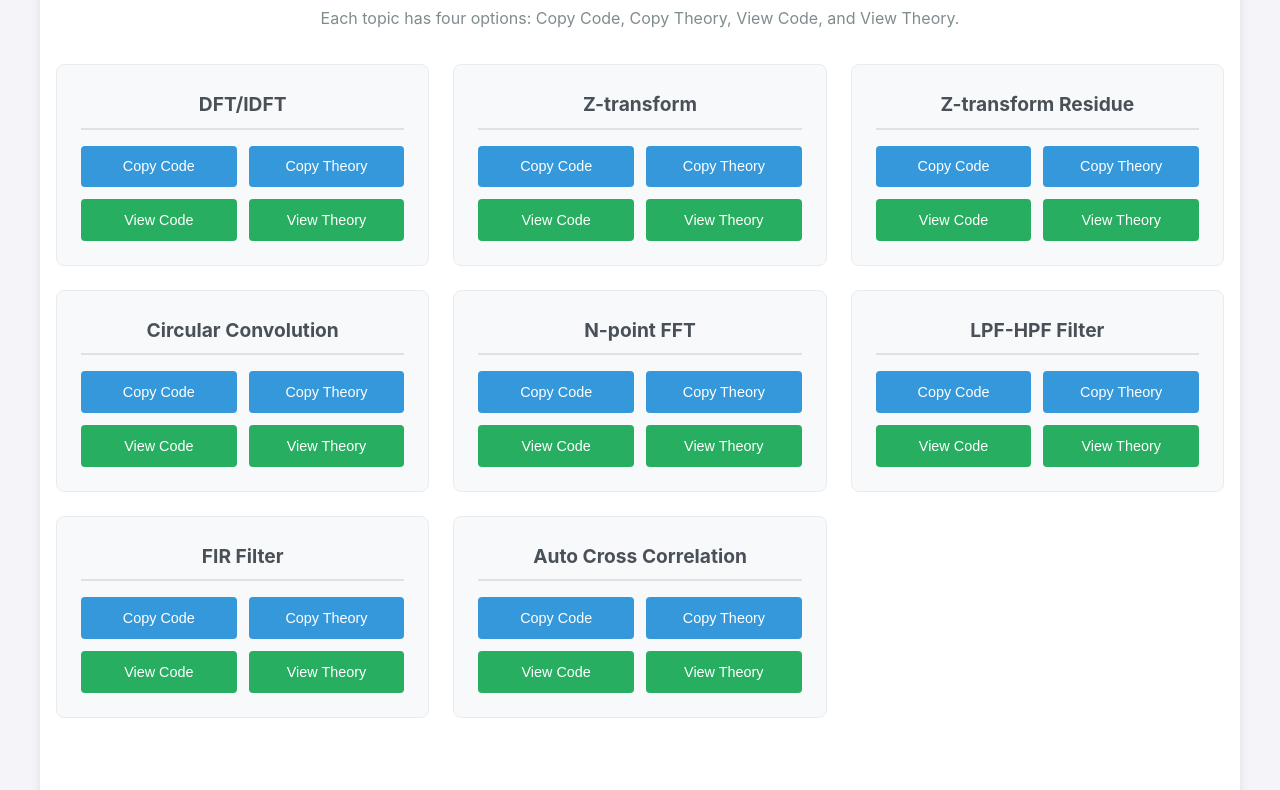
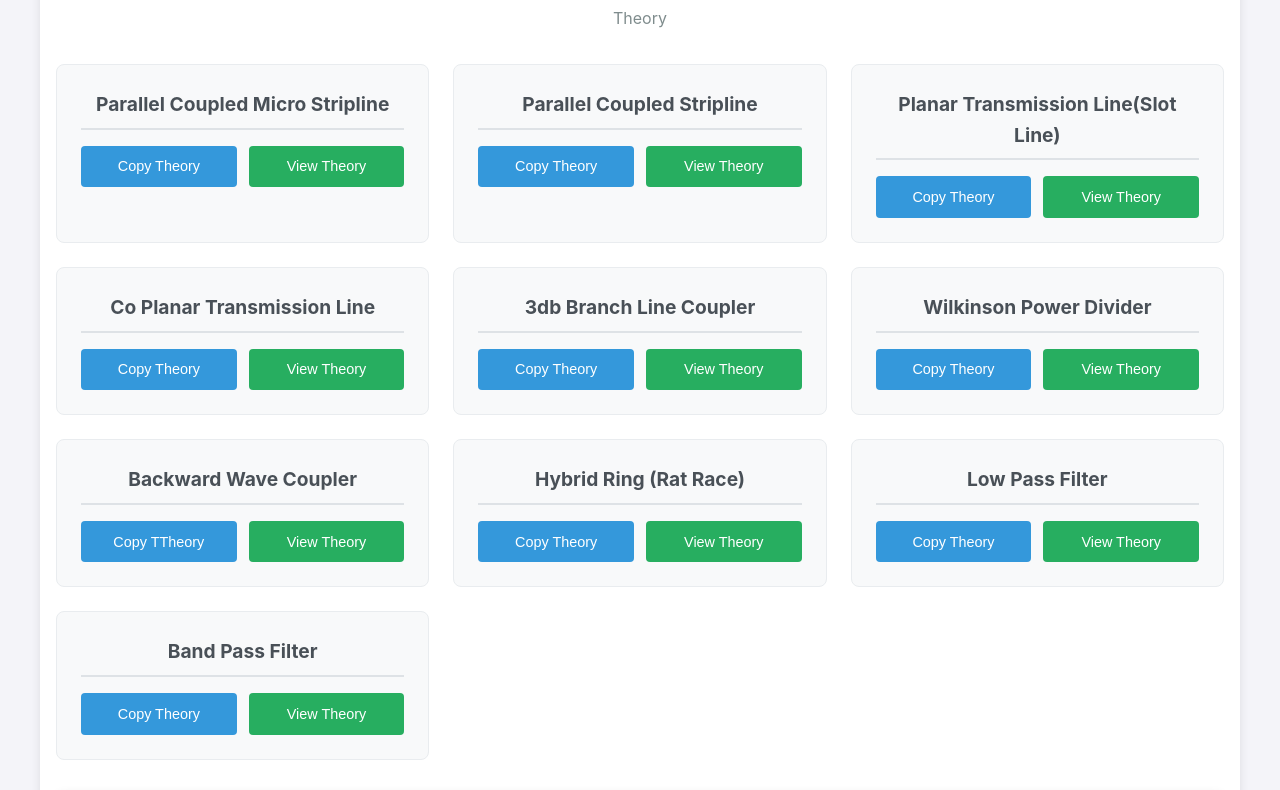
Before and after one commit to Adiaparmar/DSP, a plain HTML site: page index.html in a window 1280 px wide. Shown: the part 93-883 px from the top of the page. Drawn offline with nearby package versions, Linux system fonts and the light colour scheme.

Commit message:
Add designs and simulations for various RF components
- Implemented design and simulation of a Backward Wave Coupler at 2.4GHz, including detailed calculations and procedures.
- Developed a 5th order Band Pass Filter with a center frequency of 1.5GHz and bandwidth of 1GHz, outlining the design methodology and results.
- Created a Co-Planar Transmission Line design for 2GHz, detailing the theoretical background and impedance calculations.
- Designed a Hybrid Ring (Rat Race) coupler at 2.4GHz, including theoretical analysis and simulation results.
- Developed a 5th order Low Pass Filter with a cutoff frequency of 2.5GHz, providing comprehensive design steps and performance analysis.
- Implemented a Parallel Coupled Microstrip Line design for 2GHz, detailing the theoretical calculations and simulation results.
- Created a Parallel Coupled Strip Line design for 2GHz, including impedance calculations and simulation procedures.
- Designed a Slot Line for 2GHz, detailing the theoretical background and simulation results.
- Developed a Wilkinson Power Divider at 2.4GHz, including design parameters, calculations, and simulation outcomes.

```diff
--- a/index.html
+++ b/index.html
@@ -16,6 +16,213 @@
     <link rel="stylesheet" href="styles.css" />
   </head>
   <body>
+    <div class="container">
+      <h1>RFS Text Files</h1>
+      <p>
+        Theory
+      </p>
+
+      <div class="topics-container">
+
+        <div class="topic-section">
+          <h2>Parallel Coupled Micro Stripline</h2>
+          <div class="topic-buttons">
+            <button
+              class="copy-btn"
+              data-file="Parallel_Coupled_Micro_Stripline.txt"
+              data-action="copy"
+            >
+              Copy Theory
+            </button>
+            <button
+              class="view-btn"
+              data-file="Parallel_Coupled_Micro_Stripline.txt"
+              data-action="view"
+            >
+              View Theory
+            </button>
+          </div>
+        </div>
+
+        <div class="topic-section">
+          <h2>Parallel Coupled Stripline</h2>
+          <div class="topic-buttons">
+            <button
+              class="copy-btn"
+              data-file="Parallel_Coupled_Stripline.txt"
+              data-action="copy"
+            >
+              Copy Theory
+            </button>
+            <button
+              class="view-btn"
+              data-file="Parallel_Coupled_Stripline.txt"
+              data-action="view"
+            >
+              View Theory
+            </button>
+          </div>
+        </div>
+
+
+        <div class="topic-section">
+          <h2>Planar Transmission Line(Slot Line)</h2>
+          <div class="topic-buttons">
+            <button
+              class="copy-btn"
+              data-file="Planar_Transmission_Lines(Slot_Lines).txt"
+              data-action="copy"
+            >
+              Copy Theory
+            </button>
+            <button
+              class="view-btn"
+              data-file="Planar_Transmission_Lines(Slot_Lines).txt"
+              data-action="view"
+            >
+              View Theory
+            </button>
+          </div>
+        </div>
+
+        <div class="topic-section">
+          <h2>Co Planar Transmission Line</h2>
+          <div class="topic-buttons">
+            <button
+              class="copy-btn"
+              data-file="Co-Planar_Transmission_Lines.txt"
+              data-action="copy"
+            >
+              Copy Theory
+            </button>
+
+            <button
+              class="view-btn"
+              data-file="Co-Planar_Transmission_Lines.txt"
+              data-action="view"
+            >
+              View Theory
+            </button>
+          </div>
+        </div>
+
+        <div class="topic-section">
+          <h2>3db Branch Line Coupler</h2>
+          <div class="topic-buttons">
+            <button
+              class="copy-btn"
+              data-file="3db_Branch_Line_Coupler.txt"
+              data-action="copy"
+            >
+              Copy Theory
+            </button>
+            <button
+              class="view-btn"
+              data-file="3db_Branch_Line_Coupler.txt"
+              data-action="view"
+            >
+              View Theory
+            </button>
+          </div>
+        </div>
+
+        <div class="topic-section">
+          <h2>Wilkinson Power Divider</h2>
+          <div class="topic-buttons">
+            <button
+              class="copy-btn"
+              data-file="Wilkinson_Power_Divider.txt"
+              data-action="copy"
+            >
+              Copy Theory
+            </button>
+            <button
+              class="view-btn"
+              data-file="Wilkinson_Power_Divider.txt"
+              data-action="view"
+            >
+              View Theory
+            </button>
+          </div>
+        </div>
+
+
+        <div class="topic-section">
+          <h2>Backward Wave Coupler</h2>
+          <div class="topic-buttons">
+            <button class="copy-btn" data-file="Backward_Wave_Coupler.txt" data-action="copy">
+              Copy TTheory
+            </button>
+            <button class="view-btn" data-file="Backward_Wave_Coupler.txt" data-action="view">
+              View Theory
+            </button>
+          </div>
+        </div>
+
+
+        <div class="topic-section">
+          <h2>Hybrid Ring (Rat Race)</h2>
+          <div class="topic-buttons">
+            <button
+              class="copy-btn"
+              data-file="Hybrid_Ring(Rat_Race).txt"
+              data-action="copy"
+            >
+              Copy Theory
+            </button>
+            <button
+              class="view-btn"
+              data-file="Hybrid_Ring(Rat_Race).txt"
+              data-action="view"
+            >
+              View Theory
+            </button>
+
+          </div>
+        </div>
+
+        <div class="topic-section">
+          <h2>Low Pass Filter</h2>
+          <div class="topic-buttons">
+            <button
+              class="copy-btn"
+              data-file="Low_Pass_Filter.txt"
+              data-action="copy"
+            >
+              Copy Theory
+            </button>
+            <button
+              class="view-btn"
+              data-file="Low_Pass_Filter.txt"
+              data-action="view"
+            >
+              View Theory
+            </button>
+
+          </div>
+        </div>
+
+        <div class="topic-section">
+          <h2>Band Pass Filter</h2>
+          <div class="topic-buttons">
+            <button
+              class="copy-btn"
+              data-file="Band_Pass_Filter.txt"
+              data-action="copy"
+            >
+              Copy Theory
+            </button>
+            <button
+              class="view-btn"
+              data-file="Band_Pass_Filter.txt"
+              data-action="view"
+            >
+              View Theory
+            </button>
+
+          </div>
+        </div>
+      </div>
     <div class="container">
       <h1>DSP Text Files</h1>
       <p>
```
Also changed, not shown: 3db_Branch_Line_Coupler.txt (added), Backward_Wave_Coupler.txt (added), Band_Pass_Filter.txt (added), Co-Planar_Transmission_Lines.txt (added), Hybrid_Ring(Rat_Race).txt (added), Low_Pass_Filter.txt (added), Parallel_Coupled_Micro_Stripline.txt (added), Parallel_Coupled_Stripline.txt (added), Planar_Transmission_Lines(Slot_Lines).txt (added), Wilkinson_Power_Divider.txt (added).
